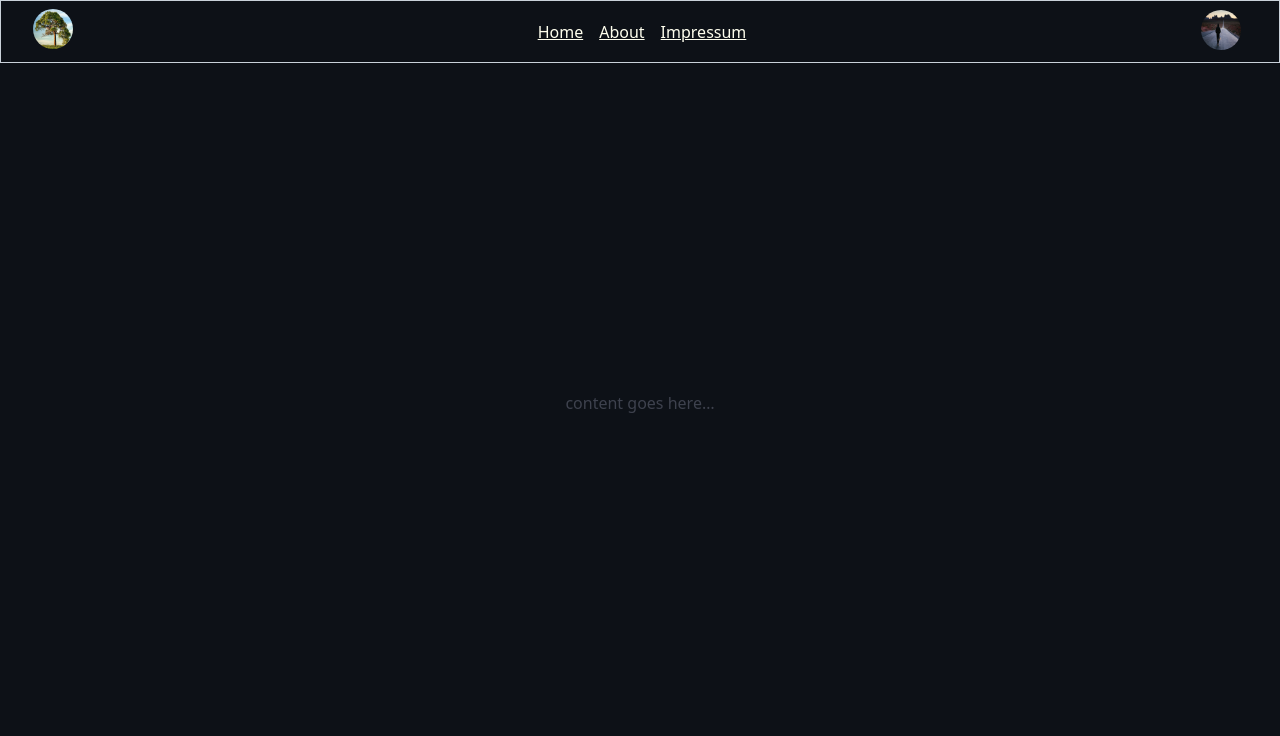
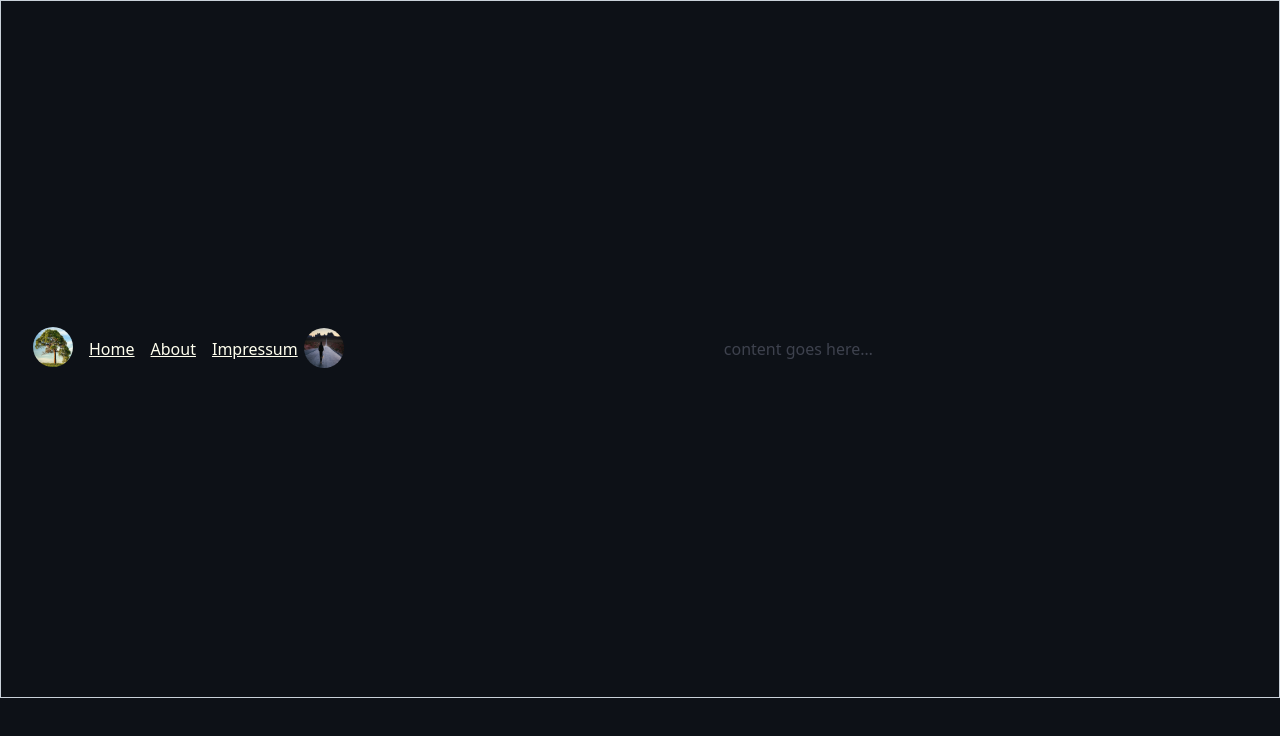
Before and after one commit to claraw-19/web-challenges, a React (Vite) app in the folder react-nesting/react-nesting_navigation/: page / in a window 1280 px wide. Shown: the top 736 px of the page. Built offline with nearby package versions, Linux system fonts and the light colour scheme.

Commit message:
outsource header component

```diff
--- a/react-nesting/react-nesting_navigation/src/App.jsx
+++ b/react-nesting/react-nesting_navigation/src/App.jsx
@@ -1,12 +1,13 @@
 import "./styles.css";
+
+import { Header } from "./components/Header.jsx";
 
 import avatar from "./img/avatar.jpg";
 import logo from "./img/logo.jpg";
 
 export default function App() {
   return (
-    <>
-      <header className="header">
+    <Header>
       <a href="#">
         <img className="round-image" src={logo} alt="logo" />
       </a>
@@ -28,8 +29,8 @@ export default function App() {
       >
         <img className="round-image" src={avatar} alt="avatar" />
       </button>
-      </header>
+
       <main>content goes here…</main>
-    </>
+    </Header>
   );
 }
--- /dev/null
+++ b/react-nesting/react-nesting_navigation/src/components/Header.jsx
@@ -0,0 +1,3 @@
+export function Header({ children }) {
+  return <header className="header">{children} </header>;
+}
```
Also changed, not shown: 1 other file (tests, documents, lock files or other folders). Lines whose indentation alone changed are shown as unchanged.
